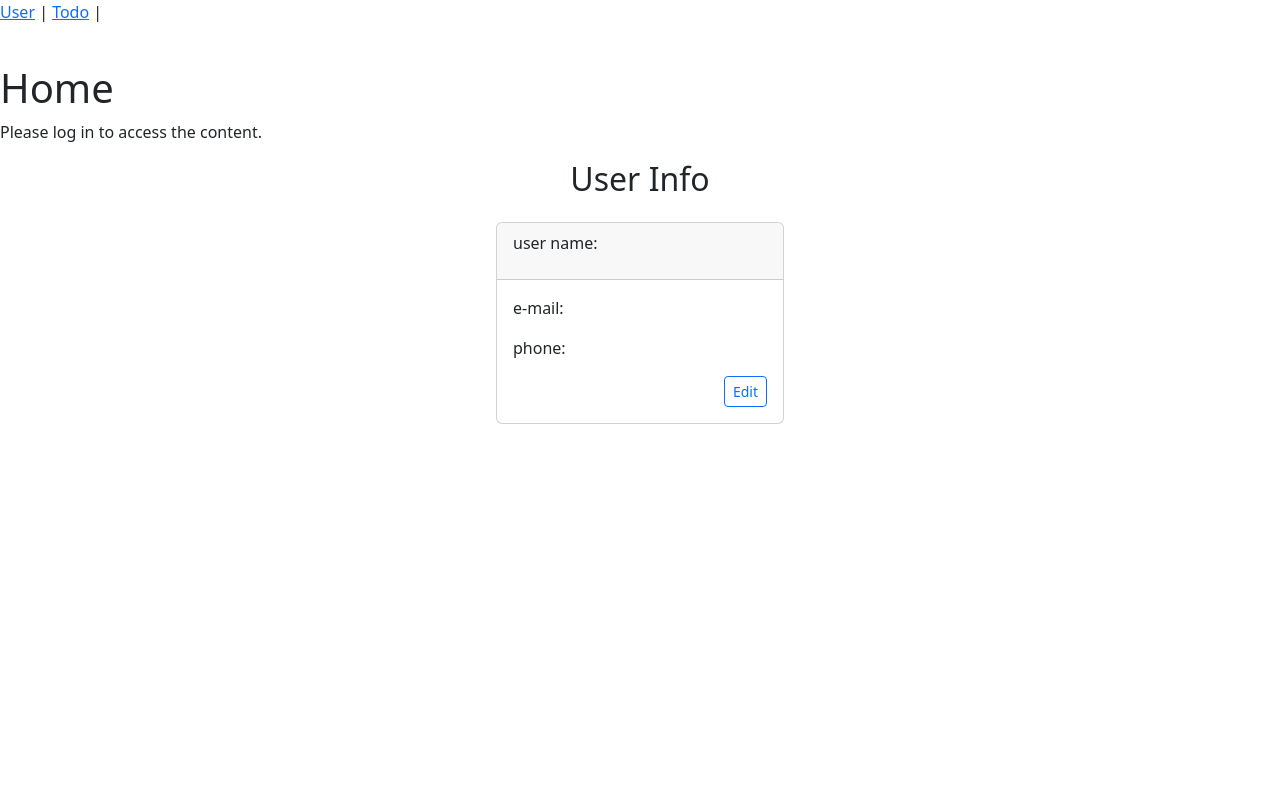
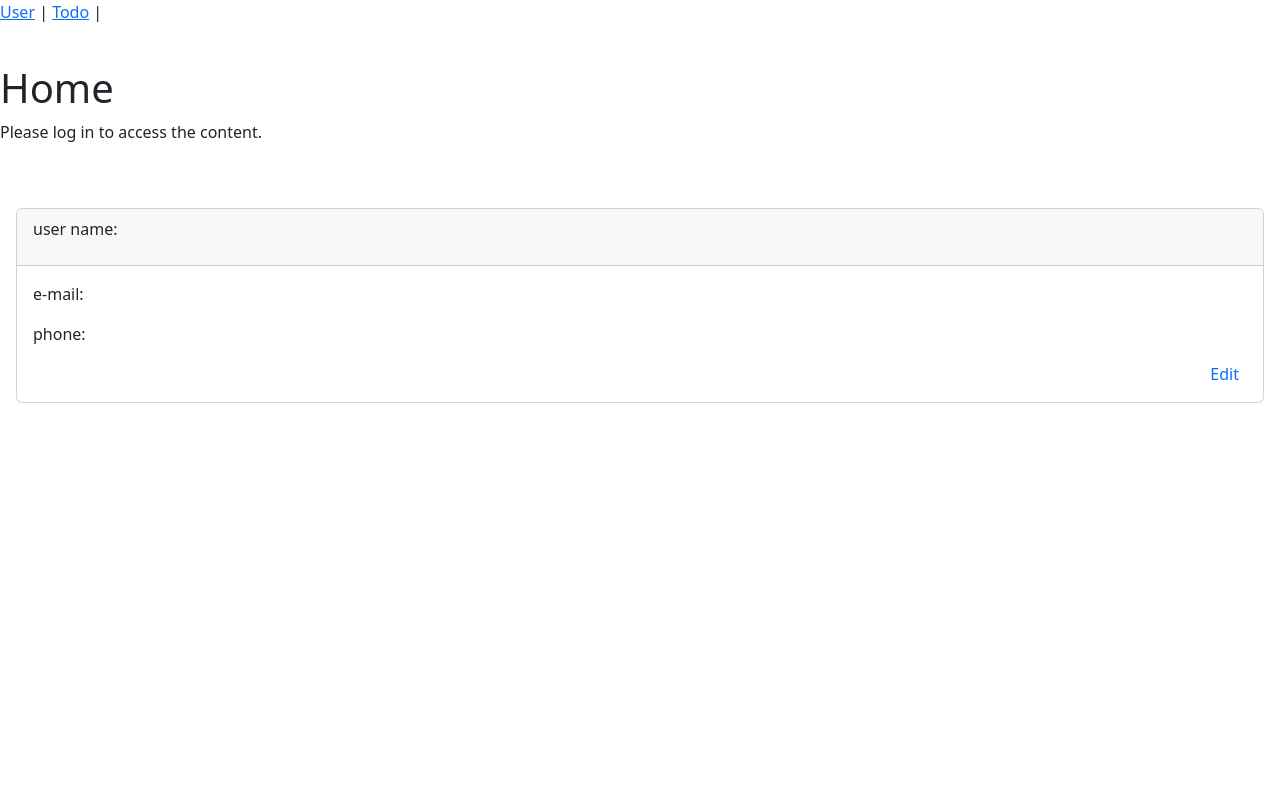
Before and after one commit to bisoukeiko/holbertonschool-portfolio, a React (Vite) app in the folder client/: page / in a window 1280 px wide. Shown: the top 800 px of the page. Built offline with nearby package versions, Linux system fonts and the light colour scheme.

Commit message:
fix code: modify button to text

```diff
--- a/client/src/Components/User.jsx
+++ b/client/src/Components/User.jsx
@@ -58,10 +58,9 @@ function User() {
 
 
   return (
-    <div className='d-flex vh-100 flex-column align-items-center'>
-      <h2>User Info</h2>
-      <div className='w-25 bg-white rounded p-3 '>
-          <form onSubmit={isEdit ? handleUpdate : handleEdit}>
+    <div className='d-flex vh-100 flex-column align-items-center mt-5'>
+      <div className='w-100 bg-white rounded p-3 '>
+          <form>
 
               <div className='card d-flex flex-column h-100'>
                 <div className='card-header'>
@@ -75,7 +74,7 @@ function User() {
                 </div>
                 <div className='card-body flex-grow-1'>
                   <div className='mb-1'>
-                      <label htmlFor='user'>e-mail:</label>
+                      <label htmlFor='userEmail'>e-mail:</label>
                       {isEdit ? (
                         <input id='userEmail' type='text' placeholder='Enter e-mail' className='form-control fs-5' value={userInfo.userEmail}
                         onChange={e => setUserInfo({...userInfo, userEmail: e.target.value})}/>
@@ -84,7 +83,7 @@ function User() {
                       )}
                   </div>
                   <div className='mb-1'>
-                      <label htmlFor='user'>phone:</label>
+                      <label htmlFor='userPhone'>phone:</label>
                       {isEdit ? (
                         <input id='userPhone' type='text' placeholder='Enter phone number' className='form-control fs-5' value={userInfo.userPhone}
                         onChange={e => setUserInfo({...userInfo, userPhone: e.target.value})}/>
@@ -93,9 +92,9 @@ function User() {
                       )}
                   </div>
                   <div className='d-flex justify-content-end'>
-                    <button className='btn btn-outline-primary btn-sm'>
+                    <span className='text-primary me-2' style={{ cursor: 'pointer' }}  onClick={isEdit ? handleUpdate : handleEdit}>
                       {isEdit ? 'Update' : 'Edit'}
-                    </button>
+                    </span>
                   </div>
                 </div>
               </div>
```
